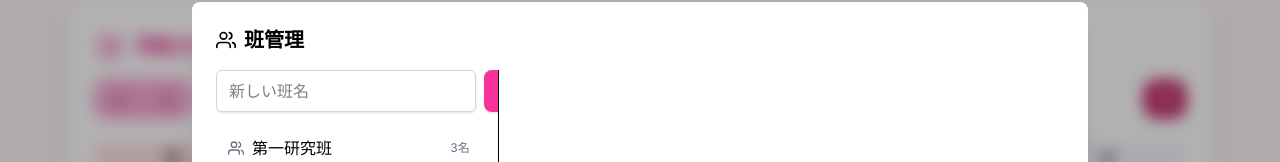
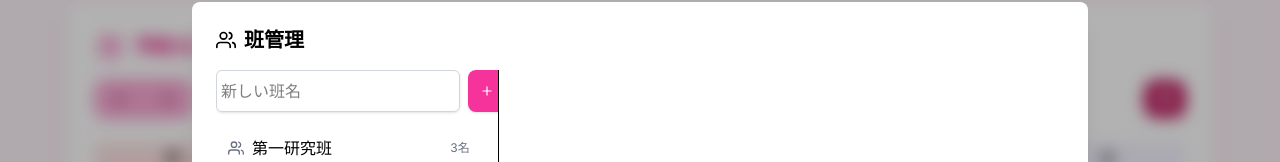
Before and after one commit to Yumekawa-chan/reserve-hs-camera, a Next.js app: page / in a window 1280 px wide. Both pictures are taken after a click on the button "設定". Shown: the part 179-341 px from the top of the page. Built offline with nearby package versions, Linux system fonts and the light colour scheme.

Commit message:
fix: ボタンのUI崩れを修正

```diff
--- a/src/components/TeamManagement.tsx
+++ b/src/components/TeamManagement.tsx
@@ -138,7 +138,7 @@ export function TeamManagement({ isOpen, onClose }: TeamManagementProps) {
                   value={newTeamName}
                   onChange={(e) => setNewTeamName(e.target.value)}
                   placeholder="新しい班名"
-                  className="flex-1 px-3 py-2 border border-gray-300 rounded-md shadow-sm focus:outline-none focus:ring-blue-500 focus:border-blue-500"
+                  className="flex-1 px-1 py-2 border border-gray-300 rounded-md shadow-sm focus:outline-none focus:ring-blue-500 focus:border-blue-500"
                 />
                 <Button
                   onClick={handleAddTeam}
@@ -230,7 +230,7 @@ export function TeamManagement({ isOpen, onClose }: TeamManagementProps) {
                   )}
                 </div>
 
-                <div className="mb-4">
+                <div className="mb-4 pr-2">
                   <div className="flex space-x-2">
                     <input
                       type="text"
```
